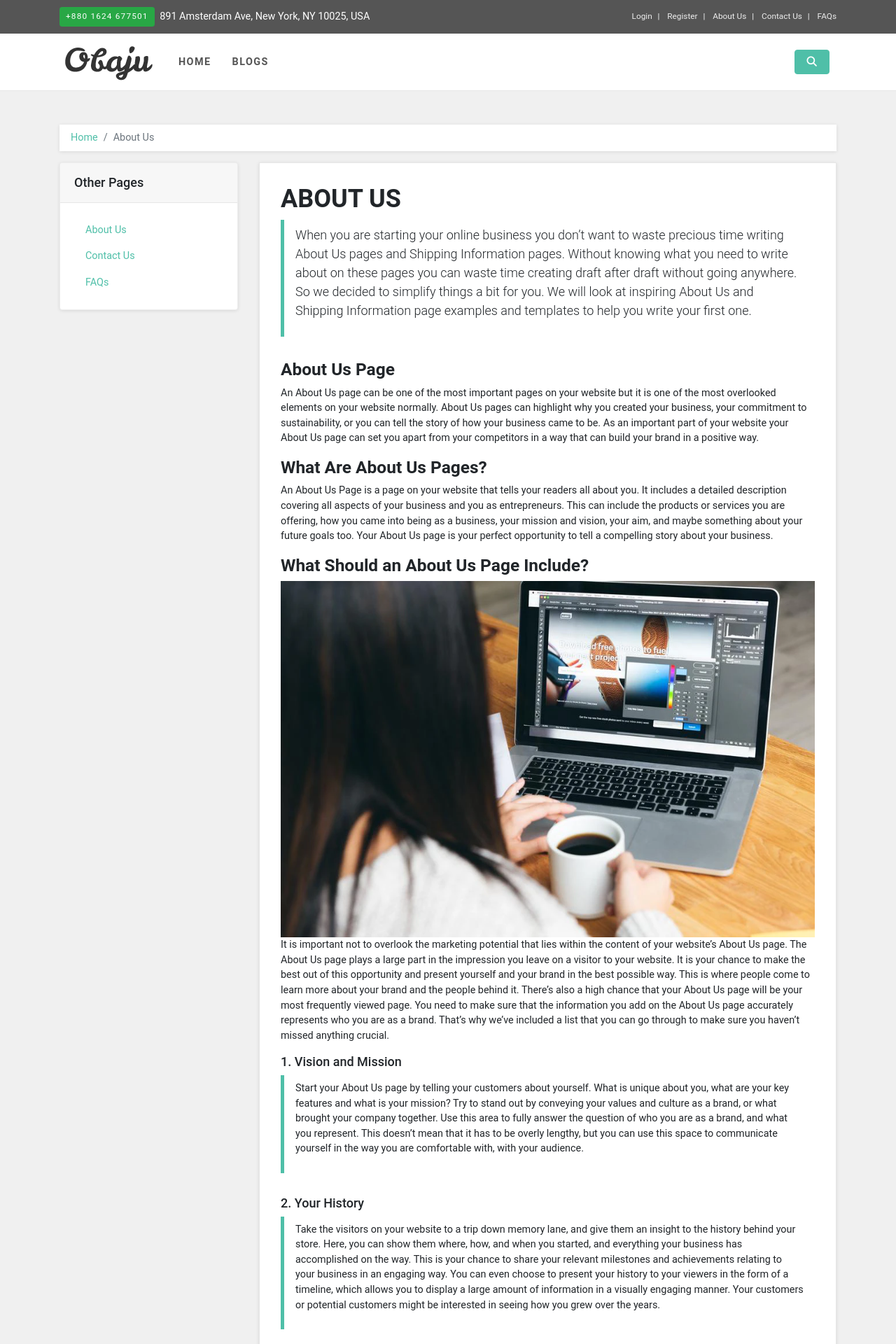
After one commit to shahjalalhazari/Obaju-E-Commerce-Site, a Django app: page /about-us/ in a window 1280 px wide. The commit adds this page. Shown: the top 1920 px of the page at 70% size. Run offline with Django 3.2, Linux system fonts and the light colour scheme; data that the repository does not hold is empty; some libraries are stand-ins or nearby versions.

Commit message:
About Us page added.

```diff
--- a/Home/urls.py
+++ b/Home/urls.py
@@ -5,6 +5,7 @@ app_name = 'home'
 
 urlpatterns = [
     path('', views.home, name='home'),
+    path('about-us/', views.about_us, name='about'),
     path('contact-us/', views.contact_us, name='contact'),
     path('faq/', views.faq, name='faq'),
 ]
--- a/Home/views.py
+++ b/Home/views.py
@@ -11,6 +11,11 @@ from .models import Contact, Faq
 def home(request):
     products = Product.objects.all()
     return render(request, 'Home/home.html', {'products': products})
+
+
+# ABOUT US VIEW
+def about_us(request):
+    return render(request, "Home/about.html", {})
 
 
 # CONTACT US VIEW
--- /dev/null
+++ b/templates/Home/about.html
@@ -0,0 +1,118 @@
+{% extends 'base.html' %}
+{% load static %}
+{% load active_link_tags %}
+
+{% block TitleBlock %}About Us - {% endblock %}
+
+{% block BodyBlock %}
+<div id="all">
+    <div id="content">
+        <div class="container">
+            <div class="row">
+                <div class="col-lg-12">
+                    <!-- breadcrumb-->
+                    <nav aria-label="breadcrumb">
+                        <ol class="breadcrumb">
+                            <li class="breadcrumb-item">
+                                <a href="{% url 'home:home' %}">Home</a>
+                            </li>
+                            <li aria-current=" page" class="breadcrumb-item active">About Us</li>
+                        </ol>
+                    </nav>
+                </div>
+                <div class="col-lg-3">
+                    <div class="card sidebar-menu mb-4">
+                        <div class="card-header">
+                            <h3 class="h4 card-title">Other Pages</h3>
+                        </div>
+                        <div class="card-body">
+                            <ul class="nav nav-pills flex-column">
+                                <li>
+                                    <a href="{% url 'home:about' %}" class="nav-link {% active_link 'home:about' strict=True %}">About Us</a>
+                                </li>
+                                <li>
+                                    <a href="{% url 'home:contact' %}" class="nav-link {% active_link 'home:contact' strict=True %}">Contact Us</a>
+                                </li>
+                                <li>
+                                    <a href="{% url 'home:faq' %}" class="nav-link {% active_link 'home:faq' strict=True %}">FAQs</a>
+                                </li>
+                            </ul>
+                        </div>
+                    </div>
+                </div>
+                <div class="col-lg-9">
+                    <div id="text-page" class="box">
+                        <h1>ABOUT US</h1>
+                        <blockquote class="blockquote">
+                            <p class="lead">When you are starting your online business you don’t want to waste precious time writing
+                                About Us pages and Shipping Information pages. Without knowing what you need to write about
+                                on these pages you can waste time creating draft after draft without going anywhere. So we
+                                decided to simplify things a bit for you. We will look at inspiring About Us and Shipping
+                                Information page examples and templates to help you write your first one.</p>
+                        </blockquote>
+                        <h3>About Us Page</h3>
+                        <p>An About Us page can be one of the most important pages on your website but it is one of the
+                            most overlooked elements on your website normally. About Us pages can highlight why you
+                            created your business, your commitment to sustainability, or you can tell the story of how
+                            your business came to be. As an important part of your website your About Us page can set
+                            you apart from your competitors in a way that can build your brand in a positive way.</p>
+                        <h3>What Are About Us Pages?</h3>
+                        <p>An About Us Page is a page on your website that tells your readers all about you. It includes
+                            a detailed description covering all aspects of your business and you as entrepreneurs. This
+                            can include the products or services you are offering, how you came into being as a
+                            business, your mission and vision, your aim, and maybe something about your future goals
+                            too. Your About Us page is your perfect opportunity to tell a compelling story about your
+                            business.</p>
+                        <h3>What Should an About Us Page Include?</h3>
+                        <img src="{% static 'img/about-us.webp' %}" alt="About us of Obaju E-Commerce" style="width: 100%;">
+                        <p>It is important not to overlook the marketing potential that lies within the content of your
+                            website’s About Us page. The About Us page plays a large part in the impression you leave on
+                            a visitor to your website. It is your chance to make the best out of this opportunity and
+                            present yourself and your brand in the best possible way. This is where people come to learn
+                            more about your brand and the people behind it. There’s also a high chance that your About
+                            Us page will be your most frequently viewed page. You need to make sure that the information
+                            you add on the About Us page accurately represents who you are as a brand. That’s why we’ve
+                            included a list that you can go through to make sure you haven’t missed anything crucial.</p>
+                        <h4>1. Vision and Mission</h4>
+                        <blockquote class="blockquote">
+                            <p>Start your About Us page by telling your customers about yourself. What is unique about you,
+                                what are your key features and what is your mission? Try to stand out by conveying your
+                                values and culture as a brand, or what brought your company together. Use this area to fully
+                                answer the question of who you are as a brand, and what you represent. This doesn’t mean
+                                that it has to be overly lengthy, but you can use this space to communicate yourself in the
+                                way you are comfortable with, with your audience.</p>
+                        </blockquote>
+                        <h4>2. Your History</h4>
+                        <blockquote class="blockquote">
+                            <p>Take the visitors on your website to a trip down memory lane, and give them an insight to
+                                the history behind your store. Here, you can show them where, how, and when you started, and
+                                everything your business has accomplished on the way. This is your chance to share your
+                                relevant milestones and achievements relating to your business in an engaging way. You can
+                                even choose to present your history to your viewers in the form of a timeline, which allows
+                                you to display a large amount of information in a visually engaging manner. Your customers
+                                or potential customers might be interested in seeing how you grew over the years.</p>
+                        </blockquote>
+                        <h4>3. Team Member Profiles</h4>
+                        <blockquote class="blockquote">
+                            <p>Add an emotional element to your About Us page by adding details of the people that are
+                                driving the passion at your business. People find it easier to connect with human beings, so
+                                allow the personality of your crew to shine through the About Us page.</p>
+                        </blockquote>
+                        <h4>4. Multimedia & Infographics</h4>
+                        <blockquote class="blockquote">
+                            <p>A well-built infographic might help visitors remember about you or your business better than
+                                any amount of words. So if you think it works better for your brand or business, skip the
+                                lengthy description, or add a well-designed graphic that can help your visitors understand
+                                your concept. Or maybe you would like to add a cool video about how your business was
+                                created, or about your story and let it speak for itself.</p>
+                        </blockquote>
+                        <div class="text-center text-uppercase mt-5">
+                            <h4><a href="{% url 'home:home' %}" class="btn btn-md btn-primary">Back to the Home page</a></h4>
+                        </div>
+                    </div>
+                </div>
+            </div>
+        </div>
+    </div>
+</div>
+{% endblock %}
--- a/templates/base.html
+++ b/templates/base.html
@@ -54,7 +54,7 @@
 					<h4 class="mb-3">Pages</h4>
 					<ul class="list-unstyled">
 						<li><a href="{% url 'home:home' %}">Home</a></li>
-						<li><a href="#">About us</a></li>
+						<li><a href="{% url 'home:about' %}">About us</a></li>
 						<li><a href="{% url 'home:contact' %}">Contact us</a></li>
 						<!-- <li><a href="#">Terms and conditions</a></li> -->
 						<li><a href="{% url 'home:faq' %}">FAQ</a></li>
--- a/templates/navbar.html
+++ b/templates/navbar.html
@@ -8,8 +8,8 @@
         <div class="container">
             <div class="row">
                 <div class="col-lg-8 offer mb-3 mb-lg-0">
-                    <a href="#" class="btn btn-success btn-sm">+880 1624 677501</a>
-                    <a href="#" class="ml-1">01/45, Pennai, Gouripur, Daudkandi, Comilla - 3517 Bangladesh</a>
+                    <a href="{% url 'home:contact' %}" class="btn btn-success btn-sm">+880 1624 677501</a>
+                    <a href="{% url 'home:contact' %}" class="ml-1">891 Amsterdam Ave, New York, NY 10025, USA</a>
                 </div>
                 <div class="col-lg-4 text-center text-lg-right">
                     <ul class="menu list-inline mb-0">
@@ -26,7 +26,7 @@
                         </li>
                         {% endif %}
                         <li class="list-inline-item">
-                            <a href="#">About Us</a>
+                            <a href="{% url 'home:about' %}">About Us</a>
                         </li>
                         <li class="list-inline-item">
                             <a href="{% url 'home:contact' %}">Contact Us</a>
@@ -101,7 +101,7 @@
                     </li>
                     {% for whom in whoms %}
                         <li class="nav-item dropdown menu-large">
-                            <a href="" data-toggle="dropdown" data-hover="dropdown" data-delay="200" class="dropdown-toggle nav-link">{{ whom.whom }}<b class="caret"></b>
+                            <a href="#" data-toggle="dropdown" data-hover="dropdown" data-delay="200" class="dropdown-toggle nav-link">{{ whom.whom }}<b class="caret"></b>
                             </a>
                             <ul class="dropdown-menu megamenu">
                                 <li>
@@ -112,7 +112,7 @@
                                                 <ul class="list-unstyled mb-3">
                                                     {% for sub_category in category.sub_category.all %}
                                                         <li class="nav-item">
-                                                            <a href="{% url 'store:product_list' pk=sub_category.pk %}" class="nav-link {% active_link 'store:product_list' strict=True %}">{{ sub_category.name }}</a>
+                                                            <a href="{% url 'store:product_list' pk=sub_category.pk %}" class="nav-link">{{ sub_category.name }}</a>
                                                         </li>
                                                     {% endfor %}
                                                 </ul>
```
Also changed, not shown: templates/Home/contact.html (+5 -2 lines), templates/Home/faq.html (+6 -3 lines), static/img/about-us.webp (added), 1 other file.
